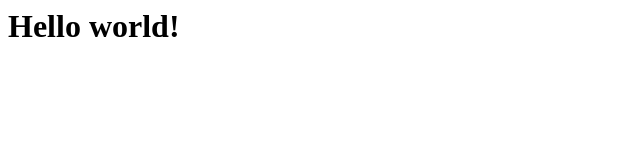
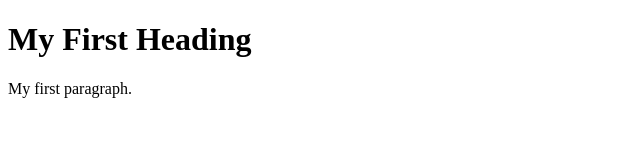
Before and after one commit to pazlavi/PBA-Demo, a plain HTML site: page index.html in a window 1280 px wide. Shown: the whole page, without its empty margins (0-640 px from the left). Drawn offline with Linux system fonts and the light colour scheme.

Commit message:
Update index.html

```diff
--- a/index.html
+++ b/index.html
@@ -1 +1,12 @@
-<h1>Hello world!</h1>
+<!DOCTYPE html>
+<html>
+<head>
+<title>Page Title</title>
+</head>
+<body>
+
+<h1>My First Heading</h1>
+<p>My first paragraph.</p>
+
+</body>
+</html>
```
